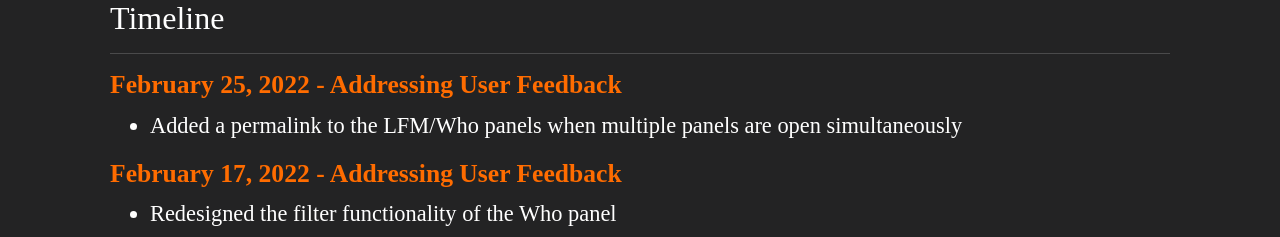
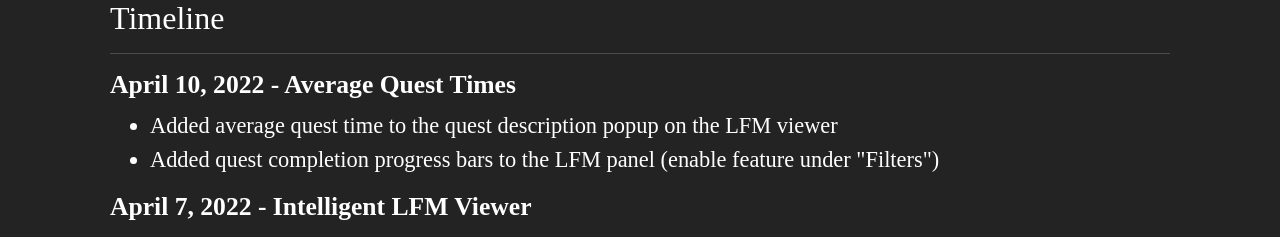
Before and after one commit to Clemeit/ddo-audit, a React (Create React App) app in the folder client/: page /timeline in a window 1280 px wide. Shown: the part 551-788 px from the top of the page. Built offline with nearby package versions, Linux system fonts and the light colour scheme; no server answers.

Commit message:
message updates

```diff
--- a/client/src/components/about/Timeline.jsx
+++ b/client/src/components/about/Timeline.jsx
@@ -37,6 +37,20 @@ const Timeline = (props) => {
             <div className="content-container">
                 <div className="top-content-padding shrink-on-mobile" />
                 <ContentCluster title="Timeline">
+                    <DevEvent
+                        title="April 10, 2022 - Average Quest Times"
+                        events={[
+                            "Added average quest time to the quest description popup on the LFM viewer",
+                            'Added quest completion progress bars to the LFM panel (enable feature under "Filters")',
+                        ]}
+                    />
+                    <DevEvent
+                        title="April 7, 2022 - Intelligent LFM Viewer"
+                        events={[
+                            "The LFM viewer automatically populates the quest field if the leader doesn't select a quest",
+                            "Skull count is added to the difficulty selection if the leader specifies it in the comment field",
+                        ]}
+                    />
                     <DevEvent
                         title="February 25, 2022 - Addressing User Feedback"
                         events={[
--- a/client/src/components/global/Suggestions.jsx
+++ b/client/src/components/global/Suggestions.jsx
@@ -106,11 +106,11 @@ const Suggestions = (props) => {
                                 fontSize: "1.5rem",
                             }}
                         >
+                            If you have a suggestion, request, or comment, I'd
+                            love to hear it!{" "}
                             <span className="lfm-number">
-                                If you have a suggestion, request, or comment,
-                                I'd love to hear it!
-                            </span>{" "}
-                            But keep it civil.
+                                But please keep it civil.
+                            </span>
                         </p>
                         <div
                             className={`primary-button should-invert full-width-mobile ${
@@ -156,13 +156,21 @@ const Suggestions = (props) => {
                             noLink={true}
                             description={
                                 <span>
-                                    The new website doesn't include all of the
-                                    reports or features from the old website.{" "}
-                                    <span className="lfm-number">
-                                        If a report or feature is missing
-                                    </span>{" "}
-                                    and you'd like to see it returned, please
-                                    let me know so I can add it.
+                                    <p>
+                                        As a result of work and real life,{" "}
+                                        <span className="lfm-number">
+                                            I've had to significantly reduce the
+                                            amount of development time I spend
+                                            on the website.
+                                        </span>{" "}
+                                        I still take note of all the feature
+                                        requests that are being submitted, and
+                                        I'll do my best to get around to each of
+                                        them eventually! I'm currently
+                                        prioritizing bug reports. Thank you for
+                                        your understanding.
+                                    </p>
+                                    <p>Clemeit of Thelanis</p>
                                 </span>
                             }
                             noFade={true}
```
